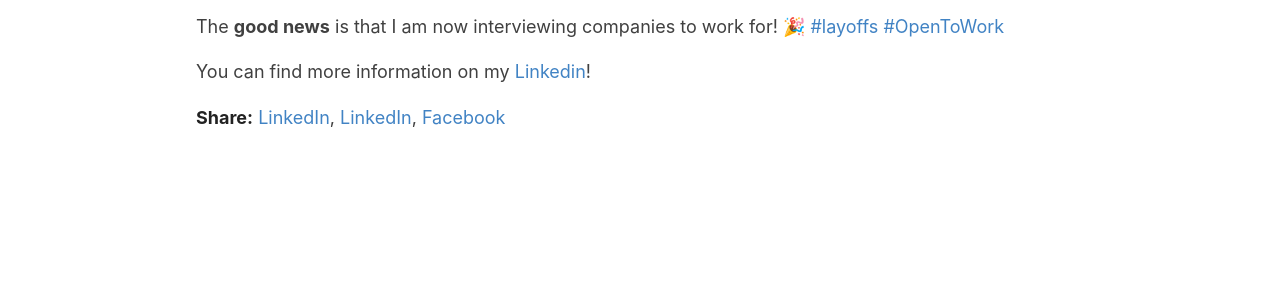
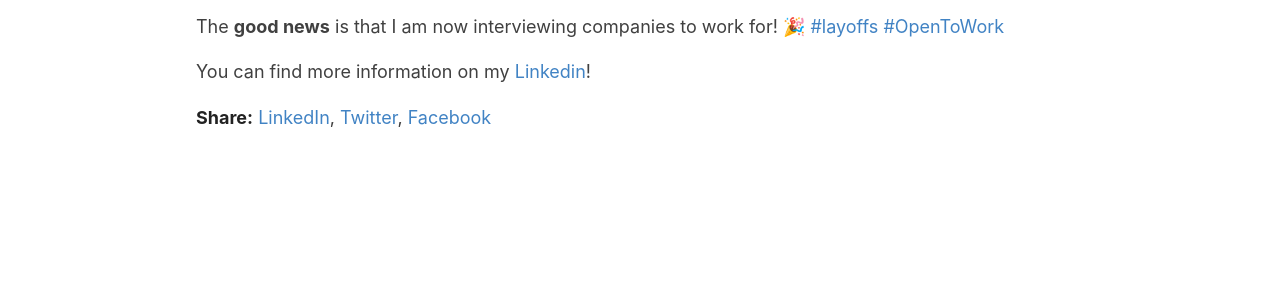
Before and after one commit to Aechrok/aechrok.github.io, a Jekyll site: the page built from _posts/2023-10-18-open-to-work.md, in a window 1280 px wide. Shown: the part 302-602 px from the top of the page. Built offline with Jekyll 4.4.1, drawn with Linux system fonts in a browser that asks for light colours; our own code applies the rules of GitHub Pages for plain Markdown files.

Commit message:
Update post.html

```diff
--- a/_layouts/post.html
+++ b/_layouts/post.html
@@ -28,7 +28,7 @@ layout: default
   </div>
 
   <div>
-    <p><span class="share-box">Share:</span> <a href="http://www.linkedin.com/shareArticle?mini=true&title={{ page.title }}&url={{site.url}}{{page.url}}" target="_blank">LinkedIn</a>, <a href="http://twitter.com/share?text={{ page.title }}&url={{site.url}}{{page.url}}" target="_blank">LinkedIn</a>, <a href="https://www.facebook.com/sharer.php?u={{site.url}}{{page.url}}" target="_blank">Facebook</a></p>
+    <p><span class="share-box">Share:</span> <a href="http://www.linkedin.com/shareArticle?mini=true&title={{ page.title }}&url={{site.url}}{{page.url}}" target="_blank">LinkedIn</a>, <a href="http://twitter.com/share?text={{ page.title }}&url={{site.url}}{{page.url}}" target="_blank">Twitter</a>, <a href="https://www.facebook.com/sharer.php?u={{site.url}}{{page.url}}" target="_blank">Facebook</a></p>
   </div>
 
   <!--<div class="date">
```
